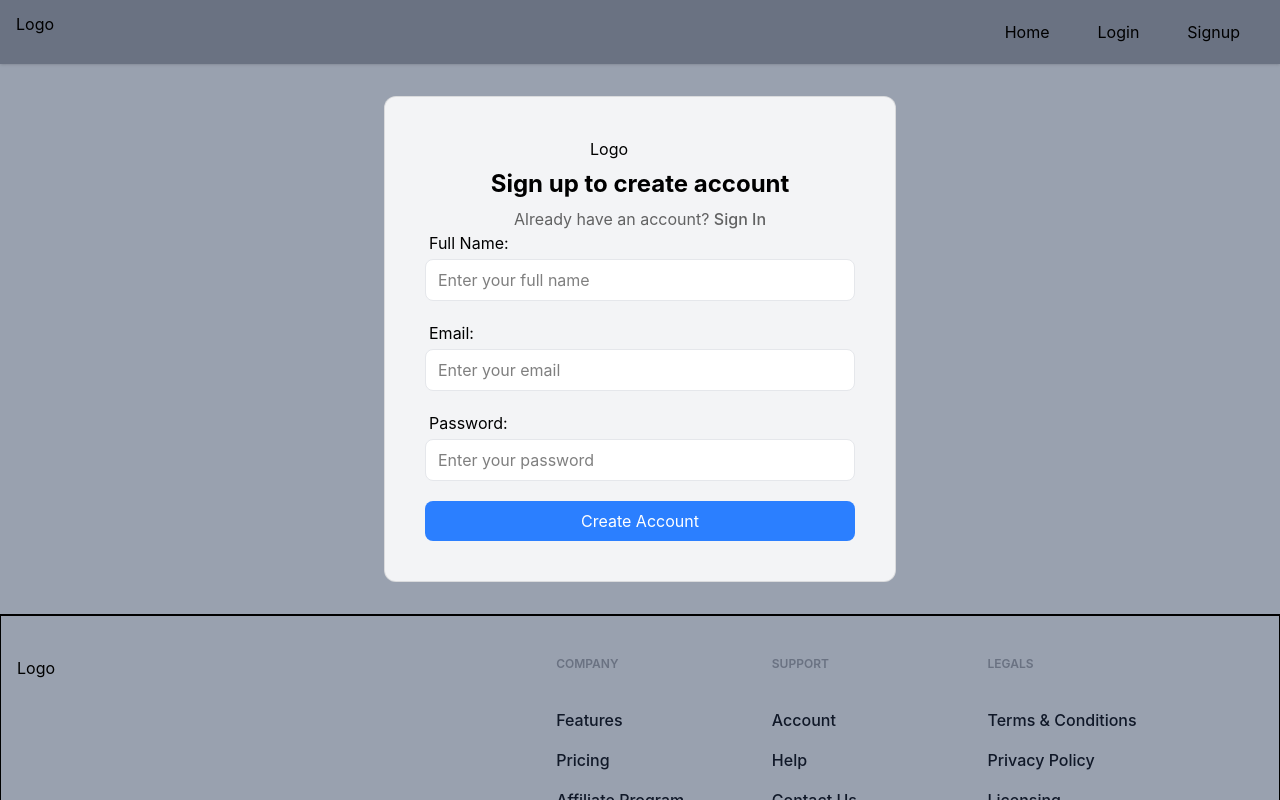
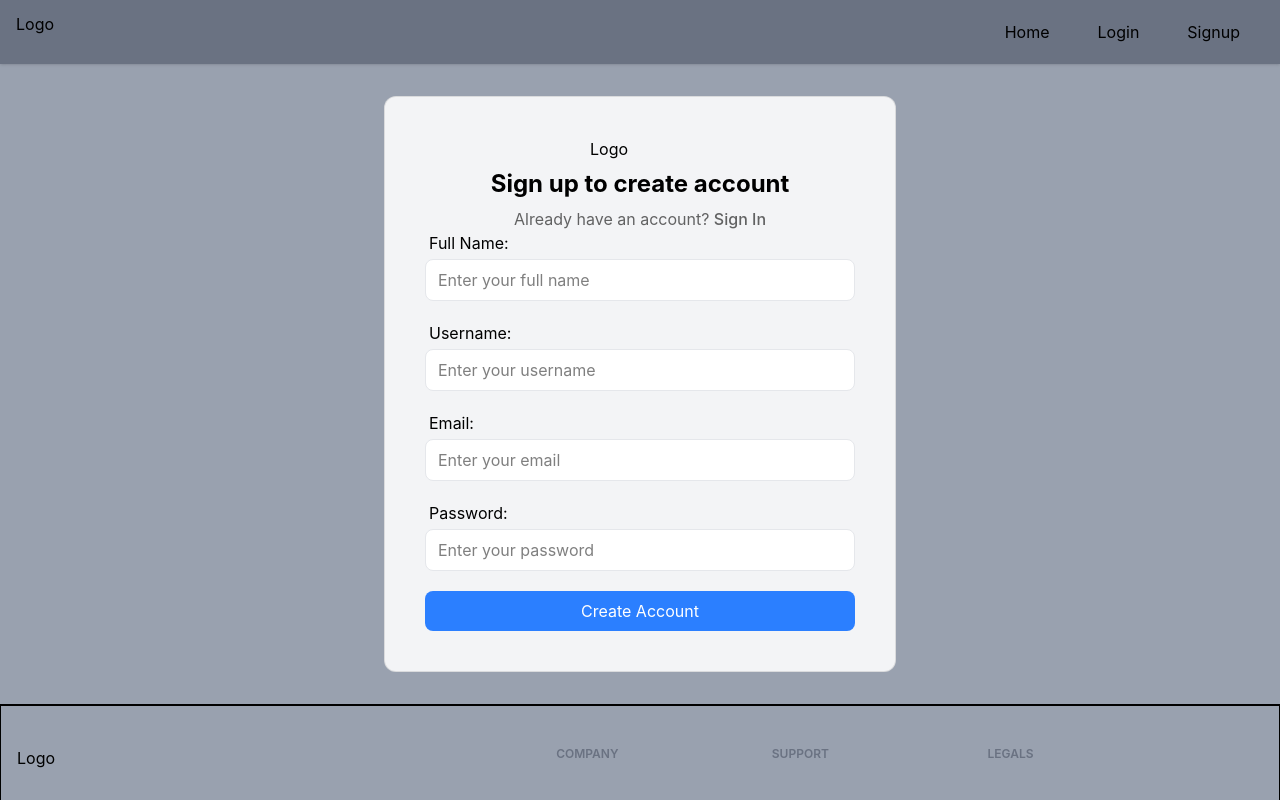
Before and after one commit to saniashinde28/NoteVerse, a React (Vite) app: page /signup in a window 1280 px wide. Shown: the top 800 px of the page. Built offline with nearby package versions, Linux system fonts and the light colour scheme; no server answers.

Commit message:
appwrite:user Profile

```diff
--- a/appwrite/auth.js
+++ b/appwrite/auth.js
@@ -14,10 +14,15 @@ export class AuthService {
         this.account = new Account(this.client);
     }
 
-    async createAccount({ email, password, name }) {
+    async createAccount({ email, password, name,username }) {
         try {
             const userAccount = await this.account.create(ID.unique(), email, password, name);
             if (userAccount) {
+                await service.createProfile({
+                    userId:userAccount.$id,
+                    name,
+                    username
+                });
                 return this.login({ email, password });
 
             }
--- a/conf/conf.js
+++ b/conf/conf.js
@@ -6,7 +6,7 @@ const conf={
     appwriteDatabaseId:String(import.meta.env.VITE_APPWRITE_DATABASE_ID),
     appwriteCollectionId:String(import.meta.env.VITE_APPWRITE_COLLECTION_ID),
     appwriteBucketId:String(import.meta.env.VITE_APPWRITE_BUCKET_ID),
-    appwriteCollectionId: String(import.meta.env.VITE_APPWRITE_PROFILE_COLLECTION_ID)
+    profileCollectionId: String(import.meta.env.VITE_APPWRITE_PROFILE_COLLECTION_ID)
 
 }
 
--- a/src/components/Signup.jsx
+++ b/src/components/Signup.jsx
@@ -20,7 +20,7 @@ function Signup() {
         try {
             const userData = await authService.createAccount(data)
             if (userData) {
-                const useData = await authService.getCurrentUser()
+                const userData = await authService.getCurrentUser()
                 if (userData) {
                     dispatch(login(userData))
                     navigate("/")
@@ -68,6 +68,23 @@ function Signup() {
                                 required: true,
                             })}
                         />
+                        {/* username */}
+                        <Input
+                            label="Username:"
+                            placeholder="Enter your username"
+                            {...register("username", {
+                                required: "Username is required",
+                                minLength: {
+                                    value: 3,
+                                    message: "Minimum 3 characters"
+                                },
+                                pattern: {
+                                    value: /^[a-z0-9_]+$/,
+                                    message:
+                                        "Only lowercase letters, numbers and underscores allowed"
+                                }
+                            })}
+                        />
 
                         {/* Email */}
                         <Input
@@ -89,7 +106,8 @@ function Signup() {
                             type="password"
                             placeholder="Enter your password"
                             {...register("password", {
-                            required: true,})}
+                                required: true,
+                            })}
                         />
                         <Button type="submit" className="w-full">
                             Create Account
```
Lines whose indentation alone changed are shown as unchanged.
